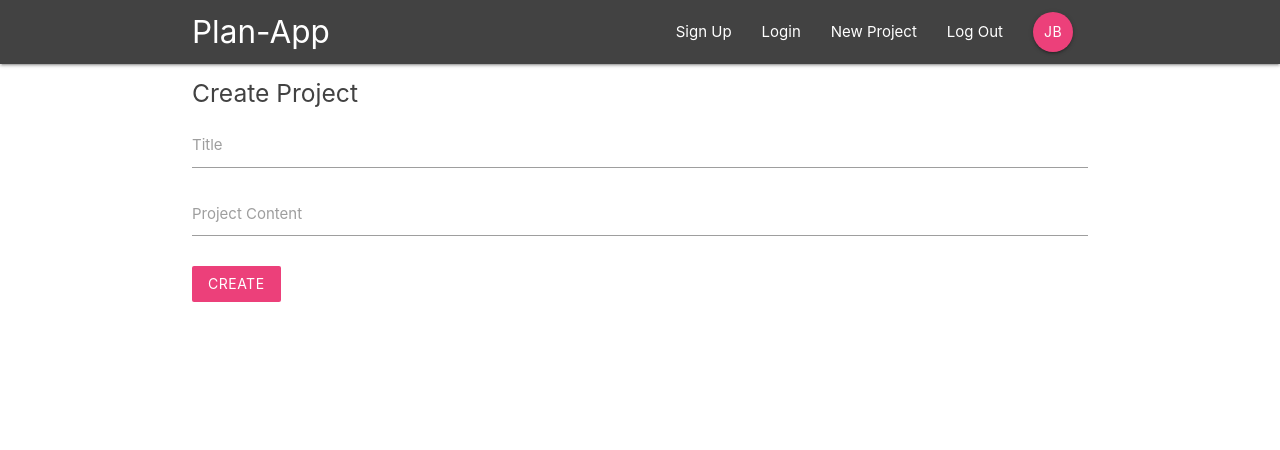
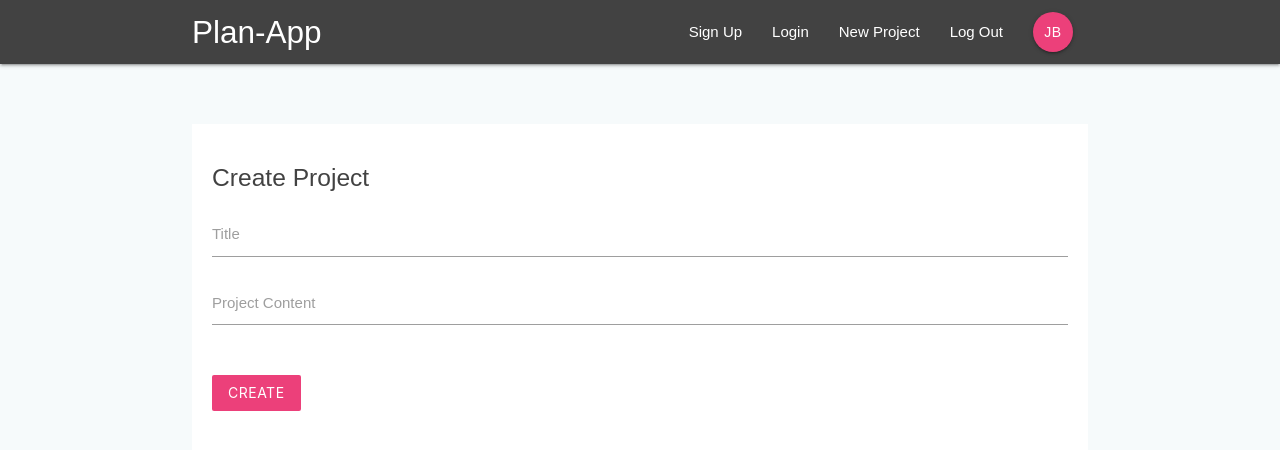
Before and after one commit to jonahBerlyne/plan-app, a React (Create React App) app: page /create in a window 1280 px wide. Shown: the top 450 px of the page. Built offline with nearby package versions, Linux system fonts and the light colour scheme.

Commit message:
1pm 2/2/22 added basic css

```diff
--- a/src/Components/Layout/SignedInLinks.js
+++ b/src/Components/Layout/SignedInLinks.js
@@ -4,7 +4,7 @@
 export default function SignedInLinks () {
  return (
   <ul className='right'>
-   <li><NavLink to="/">New Project</NavLink></li>
+   <li><NavLink to="/create">New Project</NavLink></li>
    <li><NavLink to="/">Log Out</NavLink></li>
    <li><NavLink to="/" className='btn btn-floating pink lighten-1'>JB</NavLink></li>
   </ul>
--- a/src/Components/Layout/SignedOutLinks.js
+++ b/src/Components/Layout/SignedOutLinks.js
@@ -4,8 +4,8 @@
 export default function SignedOutLinks () {
  return (
   <ul className='right'>
-   <li><NavLink to="/">Sign Up</NavLink></li>
-   <li><NavLink to="/">Login</NavLink></li>
+   <li><NavLink to="/signup">Sign Up</NavLink></li>
+   <li><NavLink to="/signin">Login</NavLink></li>
   </ul>
  );
 }
--- /dev/null
+++ b/src/index.css
@@ -0,0 +1,30 @@
+html {
+ min-height: 100%;
+}
+
+body {
+ margin: 0;
+ padding: 0;
+ font-family: sans-serif;
+ background-size: 100%;
+ background-position: bottom;
+ background-color: #f6fafb;
+ min-height: 100%;
+}
+
+form {
+ padding: 20px;
+ margin-top: 60px;
+}
+
+form button, form h5 {
+ margin: 20px 0;
+}
+
+input[type=text]:not(.browser-default):focus:not([readonly]),
+input[type=email]:not(.browser-default):focus:not([readonly]),
+input[type=password]:not(.browser-default):focus:not([readonly]),
+textarea.materialize-textarea:focus:not([readonly]) {
+ border-color: #ac407a;
+ box-shadow: none;
+}
--- a/src/index.js
+++ b/src/index.js
@@ -1,5 +1,6 @@
 import React from 'react';
 import ReactDOM from 'react-dom';
+import './index.css';
 import App from './App';
 
 ReactDOM.render(
```
Also changed, not shown: public/images/wall.jpeg (added).
